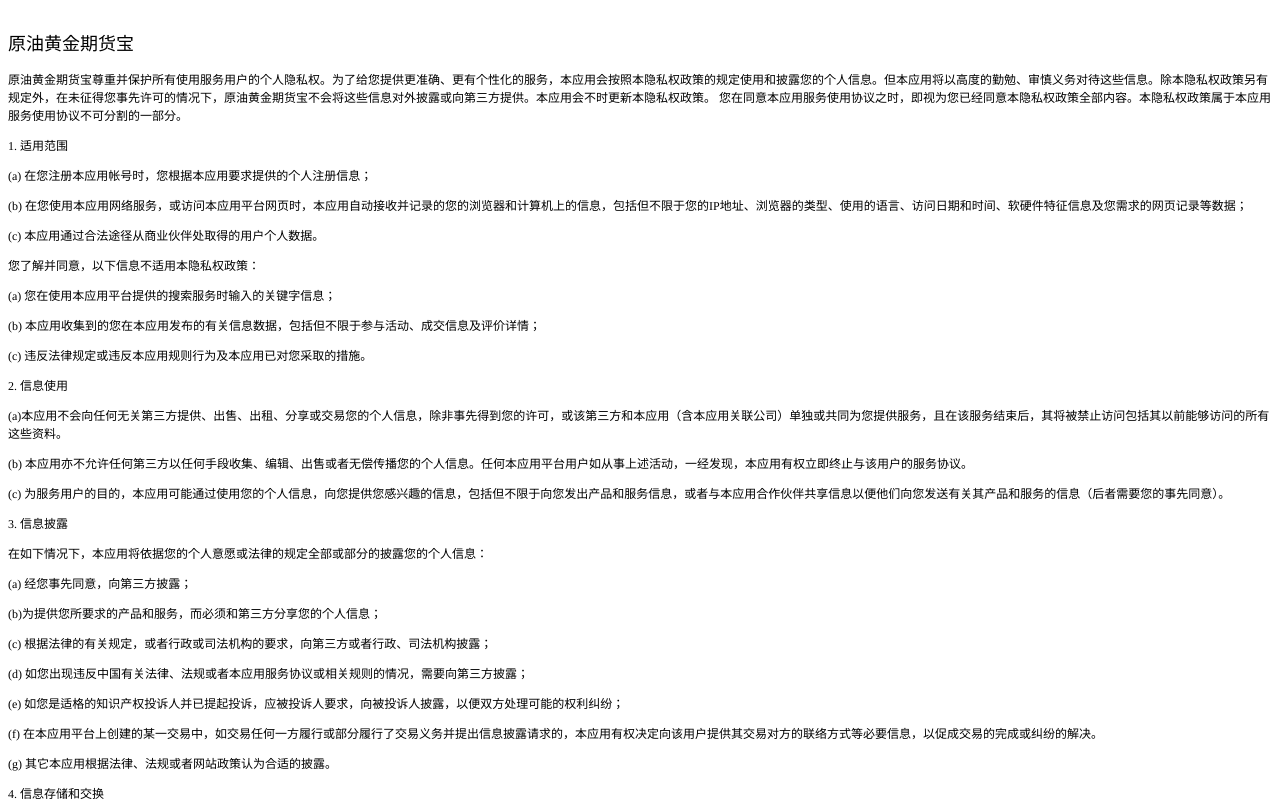
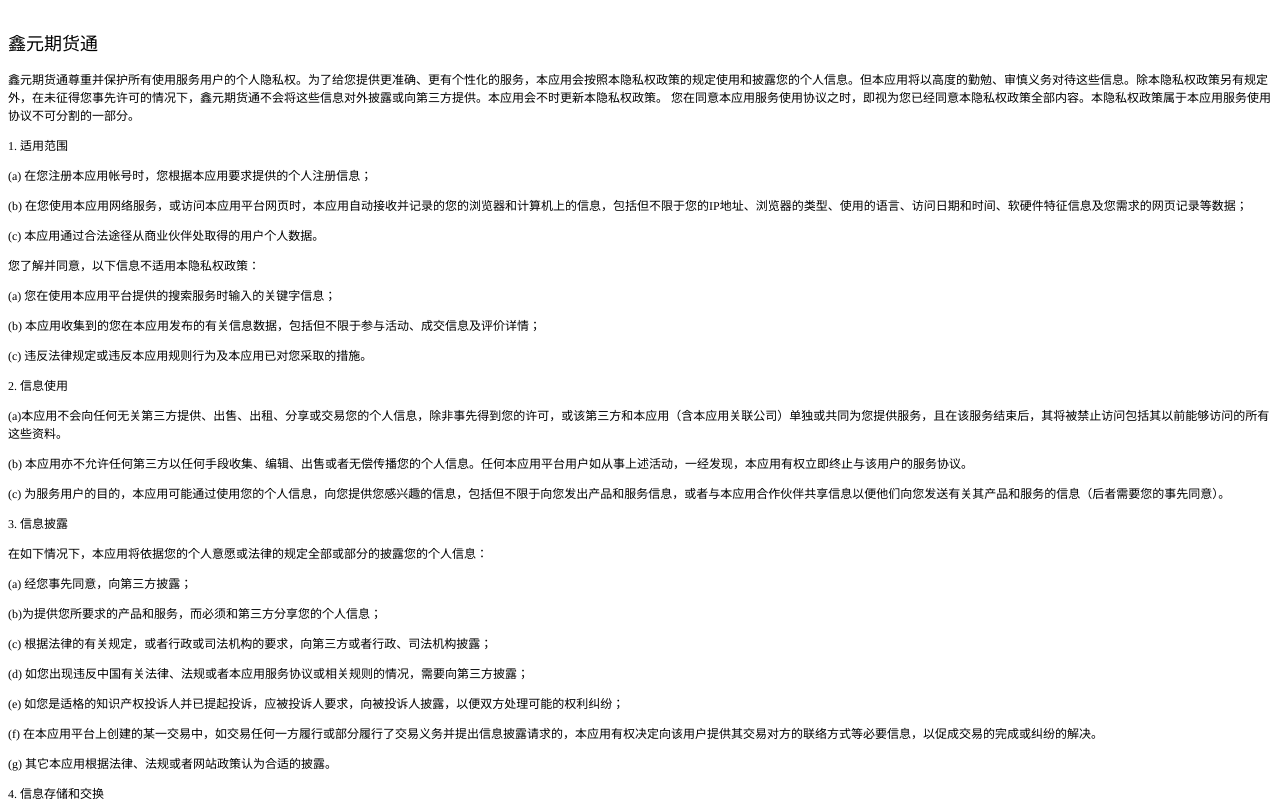
Before and after one commit to danshuihaibian/guzengxiang.github.io, a plain HTML site: page index.html in a window 1280 px wide. Shown: the top 804 px of the page. Drawn offline with Linux system fonts and the light colour scheme.

Commit message:
Update index.html

```diff
--- a/index.html
+++ b/index.html
@@ -17,8 +17,8 @@
 </head>
 <body>
 <h2 style="margin: 0.0px 0.0px 14.9px 0.0px; font: 18.0px 'Songti SC'; color: #000000; -webkit-text-stroke: #000000"><span class="s1"><br>
-原油黄金期货宝</span></h2>
-<p class="p2"><span class="s1">原油黄金期货宝尊重并保护所有使用服务用户的个人隐私权。为了给您提供更准确、更有个性化的服务，本应用会按照本隐私权政策的规定使用和披露您的个人信息。但本应用将以高度的勤勉、审慎义务对待这些信息。除本隐私权政策另有规定外，在未征得您事先许可的情况下，原油黄金期货宝不会将这些信息对外披露或向第三方提供。本应用会不时更新本隐私权政策。</span><span class="s2"> </span><span class="s1">您在同意本应用服务使用协议之时，即视为您已经同意本隐私权政策全部内容。本隐私权政策属于本应用服务使用协议不可分割的一部分。</span><span class="s2"><span class="Apple-converted-space"> </span></span></p>
+鑫元期货通</span></h2>
+<p class="p2"><span class="s1">鑫元期货通尊重并保护所有使用服务用户的个人隐私权。为了给您提供更准确、更有个性化的服务，本应用会按照本隐私权政策的规定使用和披露您的个人信息。但本应用将以高度的勤勉、审慎义务对待这些信息。除本隐私权政策另有规定外，在未征得您事先许可的情况下，鑫元期货通不会将这些信息对外披露或向第三方提供。本应用会不时更新本隐私权政策。</span><span class="s2"> </span><span class="s1">您在同意本应用服务使用协议之时，即视为您已经同意本隐私权政策全部内容。本隐私权政策属于本应用服务使用协议不可分割的一部分。</span><span class="s2"><span class="Apple-converted-space"> </span></span></p>
 <p class="p2"><span class="s2">1. </span><span class="s1">适用范围</span></p>
 <p class="p2"><span class="s2">(a) </span><span class="s1">在您注册本应用帐号时，您根据本应用要求提供的个人注册信息；</span></p>
 <p class="p2"><span class="s2">(b) </span><span class="s1">在您使用本应用网络服务，或访问本应用平台网页时，本应用自动接收并记录的您的浏览器和计算机上的信息，包括但不限于您的</span><span class="s2">IP</span><span class="s1">地址、浏览器的类型、使用的语言、访问日期和时间、软硬件特征信息及您需求的网页记录等数据；</span><span class="s2"><span class="Apple-converted-space"> </span></span></p>
```
